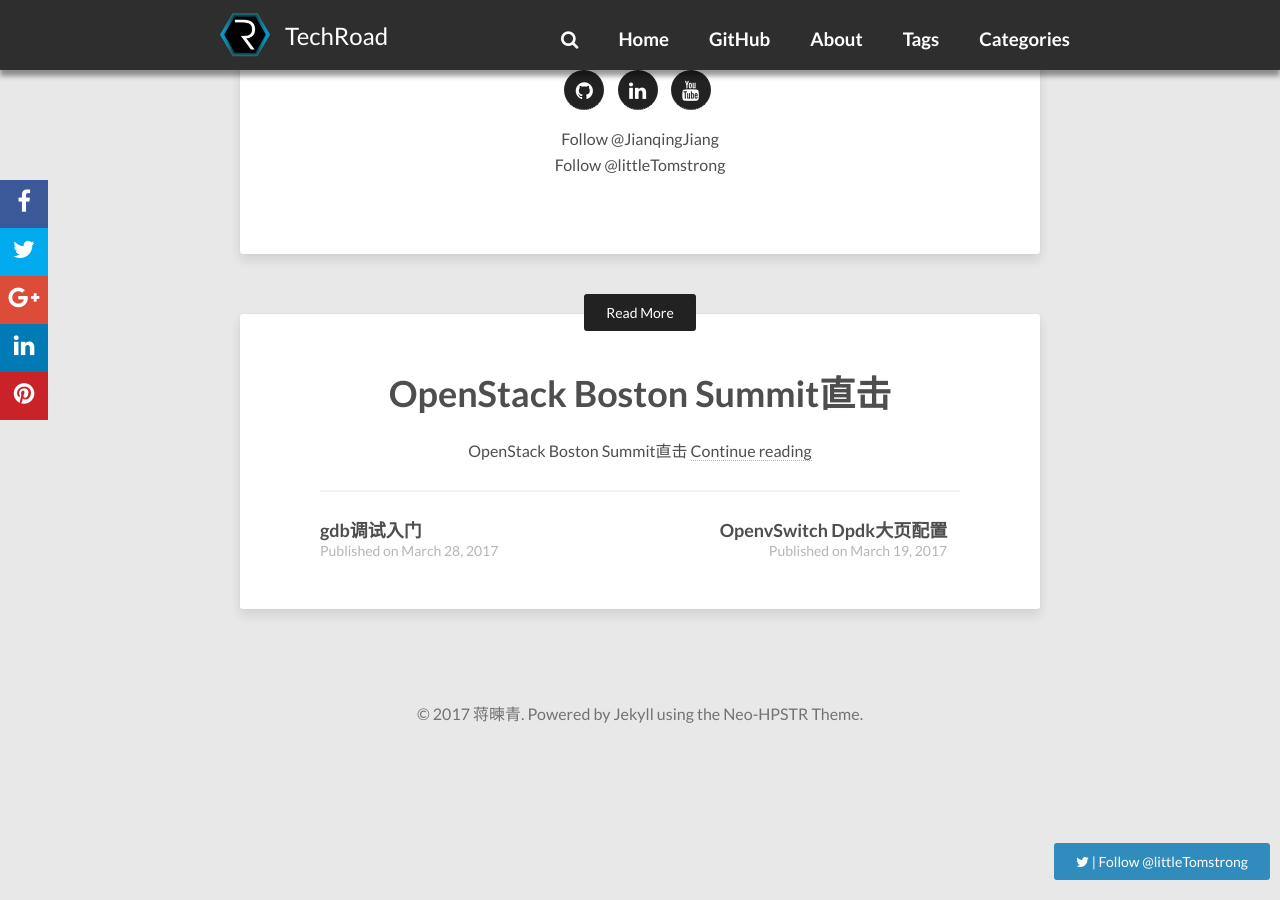
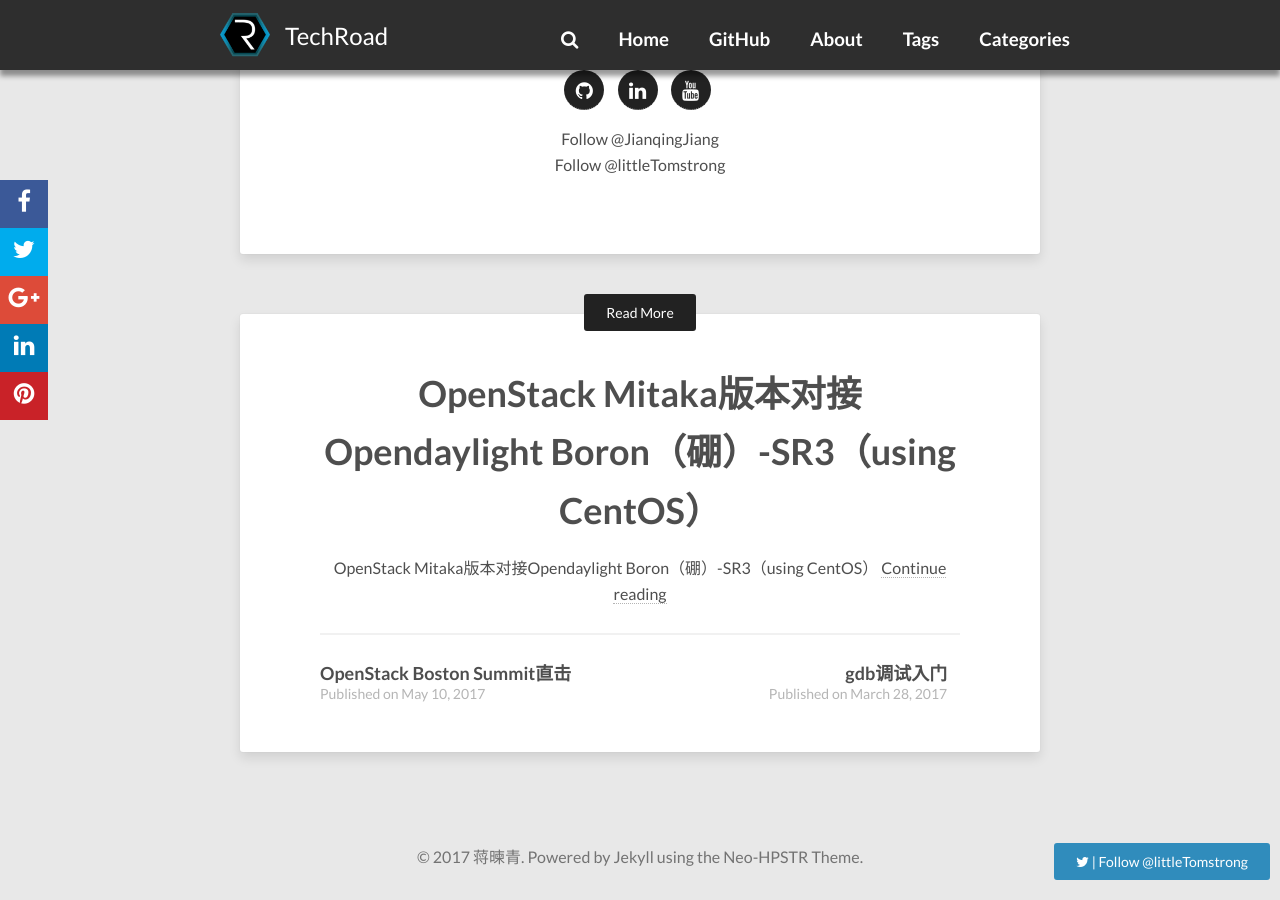
Before and after one commit to JianqingJiang/jianqingjiang.github.io, a Jekyll site: the page built from _posts/2017-05-11-openvswitch-performance-test.md, in a window 1280 px wide and 900 px high, scrolled down 3107 px. Built offline with Jekyll 4.4.1, drawn with Linux system fonts in a browser that asks for light colours; nearby versions of some CDN libraries; comment, search, counter and statistics services are not loaded; some of the changed lines change nothing that is shown.

Commit message:
modified _config.yml

````diff
--- a/_posts/2017-05-11-openvswitch-performance-test.md
+++ b/_posts/2017-05-11-openvswitch-performance-test.md
@@ -2,8 +2,8 @@
 layout: post
 title: OpenvSwitch Performance Test
 description: "Openv Switch Performance Test"
-tags: [SDN]
-categories: [SDN]
+tags: [OpenvSwitch]
+categories: [OpenvSwitch]
 ---
 
 ##  实验环境：
--- /dev/null
+++ b/_posts/2017-05-30-openstack- mitaka-integrate-opendaylight-boron-SR3-using-CentOS.md
@@ -0,0 +1,256 @@
+---
+layout: post
+title: OpenStack Mitaka版本对接Opendaylight Boron（硼）-SR3（using CentOS）
+description: "OpenStack Mitaka版本对接Opendaylight Boron（硼）-SR3（using CentOS）"
+tags: [SDN]
+categories: [SDN]
+---
+
+
+由于ODL社区的文档更新实在是很慢，而且文档很多都是用DevStack或者是Ubuntu的环境，导致稍微版本更新一下，或者底层的OS换一下，参考的文档便不再适用了，由此还需要中文文档可以及时更新。
+
+###  实验环境：
+系统：CentOS7
+OpenStack：Mitaka Stable版本，一台物理机起controller+network+compute ，一台物理机起compute
+ODL:Opendaylight Boron（硼）-SR3版本,部署在单独的物理机
+
+
+### 安装OpenStack:
+如何安装OpenStack不在本文档的讨论范畴之内，可参考该官方文档，网络类型选择self-service就可以了
+https://docs.openstack.org/mitaka/install-guide-rdo/
+
+### 如何安装ODL：
+由于ODL的安装可以下载编译好的代码，对新手已经有很大的帮助了，但是由于ODL的feature再不断的更新，使用氦版本的文档还是有问题
+http://www.sdnlab.com/1931.html
+上面的链接文档还是可以借鉴，需要先安装JDK版本，我安装了1.8版本，设置完环境变量之后就可以使用ODL了
+
+```
+# unzip distribution-karaf-0.5.3-Boron-SR3.zip
+# cd distribution-karaf-0.5.3-Boron-SR3/
+# cd bin
+# ./karaf
+```
+硼版本已经不会有"线程异常且No route to host错误"这个问题了
+在ODL shell中, 需要按照顺序安装下列的features:
+
+```
+opendaylight-user@root>feature:install odl-ovsdb-openstack
+opendaylight-user@root>feature:install odl-dlux-core
+opendaylight-user@root>feature:install odl-dlux-all
+```
+使用下列命令检查上述的features有没有正确的安装
+```
+opendaylight-user@root>feature:list | grep dlux
+  < showing the list of features installed … >
+opendaylight-user@root>feature:list | grep openstack
+  < showing the list of features installed … >
+opendaylight-user@root>
+```
+
+临时关闭防火墙和selinux
+```
+setenforce 0
+systemctl stop firewalld
+```
+安装完成之后可以使用下列命令在任意节点获取到ODL上面的对接OpenStack API的信息：
+```
+openstack@controller:~$ curl -u admin:admin http://192.168.51.110:8080/controller/nb/v2/neutron/networks
+{
+   "networks" : [ ]
+}openstack@controller:~$
+```
+到这里ODL上设置就基本完成了
+注意：请按照一定的顺序安装，安装顺序不合理的话，会导致后面Web界面无法访问！且记录遇到的一个问题：在没有按照顺序安装组件的情况下，无法登录进入ODL主界面。解决方法是通过logout退出karaf平台，进入bin目录：cd bin，执行./karaf clean，再次重复上面的安装组件操作。
+
+###OpenStack对接ODL
+### 清理OpenStack环境：
+使用下列命令关闭neutron-server
+```
+openstack@controller:~$ sudo service neutron-server stop
+```
+在OpenStack上所有节点移除openvswitch-agent
+```
+openstack@network:~$ systemctl stop neutron-openvswitch-agent
+openstack@network:~$ systemctl disable neutron-openvswitch-agent
+openstack@network:~$ sudo rm -rf /var/log/openvswitch/
+openstack@network:~$ sudo rm -rf /etc/openvswitch/conf.db
+openstack@network:~$ sudo mkdir /var/log/openvswitch/
+openstack@network:~$ sudo service openvswitch-switch start
+openvswitch-switch start/running
+openstack@network:~$ sudo ovs-vsctl show
+2c63096f-74f3-46eb-9904-00305ef84106
+    ovs_version: "2.5.0"
+openstack@network:~$
+```
+
+让每个节点上的ovs连接ODL,没有br-int的话重新新建一个
+```
+sudo ovs-vsctl set-manager tcp:192.168.51.110:6640
+ovs-vsctl set-controller br-int "tcp:192.168.51.110:6633"
+```
+然后在ODL的界面上就可以显示2个OVS已经连上来了
+ODL的网页URL跟氦版本也有所不同
+http://$your_odl_ip:8181/index.html
+登录名/密码都是admin
+
+![image](/images/openstack_integrate_odl/1.png)
+
+如果需要上外网的话，需要增加br-ex
+```
+openstack@network:~$ sudo ovs-vsctl add-br br-ex
+openstack@network:~$ sudo ovs-vsctl add-port br-ex eth0
+openstack@network:~$ sudo ovs-vsctl show
+2c63096f-74f3-46eb-9904-00305ef84106
+    Manager "tcp:192.168.51.110:6640"
+        is_connected: true
+    Bridge br-ex
+        Port br-ex
+            Interface br-ex
+                type: internal
+        Port "eth3"
+            Interface "eth0"
+    Bridge br-int
+        Controller "tcp:192.168.51.110:6653"
+            is_connected: true
+        fail_mode: secure
+        Port br-int
+            Interface br-int
+                type: internal
+    ovs_version: "2.5.0"
+openstack@network:~$
+```
+
+在Neutron服务节点更改配置
+
+```
+openstack@network:~$ sudo vi /etc/neutron/plugins/ml2/ml2_conf.ini
+[ml2]
+type_drivers = flat,vxlan
+tenant_network_types = vxlan
+mechanism_drivers = opendaylight
+
+[ml2_odl]
+password = admin
+username = admin
+url = http://192.168.51.110:8080/controller/nb/v2/neutron
+```
+
+在OpenStack Controller节点重新配置数据库
+```
+openstack@controller:~$ source ./admin_openrc.sh
+openstack@controller:~$ mysql -u root -pmysqlpassword
+MariaDB [(none)]> DROP DATABASE neutron;
+Query OK, 157 rows affected (1.76 sec)
+
+MariaDB [(none)]> CREATE DATABASE neutron;
+Query OK, 1 row affected (0.00 sec)
+
+MariaDB [(none)]> GRANT ALL PRIVILEGES ON neutron.* TO 'neutron'@'localhost' IDENTIFIED BY 'NEUTRON_DBPASS';
+Query OK, 0 rows affected (0.05 sec)
+
+MariaDB [(none)]> GRANT ALL PRIVILEGES ON neutron.* TO 'neutron'@'%' IDENTIFIED BY 'NEUTRON_DBPASS';
+Query OK, 0 rows affected (0.00 sec)
+
+MariaDB [(none)]> exit
+Bye
+openstack@controller:$ rm -rf /etc/neutron/plugin.ini
+openstack@controller:$ ln -s /etc/neutron/plugins/ml2/ml2_conf.ini /etc/neutron/plugin.ini
+openstack@controller:$ su -s /bin/sh -c "neutron-db-manage --config-file /etc/neutron/neutron.conf --config-file /etc/neutron/plugins/ml2/ml2_conf.ini upgrade head" neutron
+```
+
+### 安装networking-odl
+ODL现在已经不用在ml2文件下放入一个python脚本了，目前搞了一个专门的项目叫netwoking-odl，安装一下然后改下配置就可以了。从最新的Neutron代码中，已经发现了诸如原来的opendaylight和其他一些sdn Plugin，已经开始从项目中移除，统一命名为诸如networking-xxxx之类的独立项目。
+```
+openstack@controller:$ yum install python-pip -y
+openstack@controller:$ sudo pip install networking-odl
+```
+另一种安装方式如下
+```
+openstack@controller:$ git clone https://github.com/openstack/networking-odl -b stable/mitaka
+openstack@controller:$ cd networking-odl/
+openstack@controller:$ ./setup.py
+```
+文档说明安装完成之后才可以启动neutron-server,否则会出现如下的报错，说明OpenStack找不到ODL插件
+```
+2017-05-26 22:57:27.434 5518 INFO neutron.common.config [-] Logging enabled!
+2017-05-26 22:57:27.435 5518 INFO neutron.common.config [-] /usr/bin/neutron-server version 8.3.0
+2017-05-26 22:57:27.436 5518 INFO neutron.common.config [-] Logging enabled!
+2017-05-26 22:57:27.436 5518 INFO neutron.common.config [-] /usr/bin/neutron-server version 8.3.0
+2017-05-26 22:57:27.454 5518 INFO neutron.manager [-] Loading core plugin: neutron.plugins.ml2.plugin.Ml2Plugin
+2017-05-26 22:57:27.756 5518 INFO neutron.plugins.ml2.managers [-] Configured type driver names: ['flat', 'vxlan']
+2017-05-26 22:57:27.759 5518 INFO neutron.plugins.ml2.drivers.type_flat [-] Allowable flat physical_network names: ['provider']
+2017-05-26 22:57:27.765 5518 INFO neutron.plugins.ml2.managers [-] Loaded type driver names: ['flat', 'vxlan']
+2017-05-26 22:57:27.766 5518 INFO neutron.plugins.ml2.managers [-] Registered types: ['flat', 'vxlan']
+2017-05-26 22:57:27.766 5518 INFO neutron.plugins.ml2.managers [-] Tenant network_types: ['vxlan']
+2017-05-26 22:57:27.766 5518 INFO neutron.plugins.ml2.managers [-] Configured extension driver names: []
+2017-05-26 22:57:27.767 5518 INFO neutron.plugins.ml2.managers [-] Loaded extension driver names: []
+2017-05-26 22:57:27.767 5518 INFO neutron.plugins.ml2.managers [-] Registered extension drivers: []
+2017-05-26 22:57:27.767 5518 INFO neutron.plugins.ml2.managers [-] Configured mechanism driver names: ['opendaylight']
+2017-05-26 22:57:27.768 5518 ERROR stevedore.extension [-] Could not load 'opendaylight': No module named opendaylight.driver
+2017-05-26 22:57:27.768 5518 ERROR stevedore.extension [-] No module named opendaylight.driver
+2017-05-26 22:57:27.768 5518 ERROR stevedore.extension Traceback (most recent call last):
+2017-05-26 22:57:27.768 5518 ERROR stevedore.extension   File "/usr/lib/python2.7/site-packages/stevedore/extension.py", line 163, in _load_plugins
+2017-05-26 22:57:27.768 5518 ERROR stevedore.extension     verify_requirements,
+2017-05-26 22:57:27.768 5518 ERROR stevedore.extension   File "/usr/lib/python2.7/site-packages/stevedore/named.py", line 123, in _load_one_plugin
+2017-05-26 22:57:27.768 5518 ERROR stevedore.extension     verify_requirements,
+2017-05-26 22:57:27.768 5518 ERROR stevedore.extension   File "/usr/lib/python2.7/site-packages/stevedore/extension.py", line 184, in _load_one_plugin
+2017-05-26 22:57:27.768 5518 ERROR stevedore.extension     plugin = ep.resolve()
+2017-05-26 22:57:27.768 5518 ERROR stevedore.extension   File "/usr/lib/python2.7/site-packages/pkg_resources/__init__.py", line 2235, in resolve
+2017-05-26 22:57:27.768 5518 ERROR stevedore.extension     module = __import__(self.module_name, fromlist=['__name__'], level=0)
+2017-05-26 22:57:27.768 5518 ERROR stevedore.extension ImportError: No module named opendaylight.driver
+```
+但是我在CentOS7下安装完了之后还是有上述报错，neutron-server依然起不来
+我的默认的ml2 plugins像openvswitch是安装下如下路径下的/usr/lib/python2.7/site-packages/neutron/plugins/ml2/drivers/openvswitch/
+而且我的networking_odl安装包已经安装在如下路径下/usr/lib/python2.7/site-packages/networking_odl/ml2/
+谷歌了几天之后，得出以下解决方案
+我需要把
+/usr/lib/python2.7/site-packages/networking_odl-2.0.1.dev15-py2.7.egg-info/entry_points.txt
+里面的内容合并到
+/usr/lib/python2.7/site-packages/neutron-8.3.0-py2.7.egg-info/entry_points.txt
+中，终于neutron-server停止抱怨了
+合并完成的entry_points.txt如下
+```
+[neutron.ml2.mechanism_drivers]
+opendaylight = networking_odl.ml2.mech_driver:OpenDaylightMechanismDriver
+opendaylight_v2 = networking_odl.ml2.mech_driver_v2:OpenDaylightMechanismDriver
+fake_agent = neutron.tests.unit.plugins.ml2.drivers.mech_fake_agent:FakeAgentMechanismDriver
+l2population = neutron.plugins.ml2.drivers.l2pop.mech_driver:L2populationMechanismDriver
+linuxbridge = neutron.plugins.ml2.drivers.linuxbridge.mech_driver.mech_linuxbridge:LinuxbridgeMechanismDriver
+logger = neutron.tests.unit.plugins.ml2.drivers.mechanism_logger:LoggerMechanismDriver
+macvtap = neutron.plugins.ml2.drivers.macvtap.mech_driver.mech_macvtap:MacvtapMechanismDriver
+openvswitch = neutron.plugins.ml2.drivers.openvswitch.mech_driver.mech_openvswitch:OpenvswitchMechanismDriver
+sriovnicswitch = neutron.plugins.ml2.drivers.mech_sriov.mech_driver.mech_driver:SriovNicSwitchMechanismDriver
+test = neutron.tests.unit.plugins.ml2.drivers.mechanism_test:TestMechanismDriver
+```
+
+### 验证
+
+在OpenStack中创建网络后，执行下面命令
+```
+[root@controller ~]#  curl -u admin:admin http://192.168.51.110:8080/controller/nb/v2/neutron/networks
+{
+   "networks" : [ {
+      "id" : "6a678525-2853-419a-8a4e-26a714644cc6",
+      "admin_state_up" : true,
+      "status" : "ACTIVE",
+      "tenant_id" : "93545f587b074e50ad70571e2d9df7a6",
+      "name" : "net1",
+      "shared" : false,
+      "router:external" : false,
+      "provider:network_type" : "vxlan",
+      "provider:segmentation_id" : "80",
+      "segments" : [ ]
+   } ]
+}[root@controller ~]#
+```
+ODL已经可以获取到网络信息
+创建2台虚机，可以成功获取到IP地址，并且可以相互访问
+![image](/images/openstack_integrate_odl/2.png)
+
+OpenStack与ODL安装至此就成功了。
+
+
+参考文档
+https://docs.openstack.org/developer/networking-odl/installation.html
+https://wiki.opendaylight.org/view/OpenStack_and_OpenDaylight
+http://docs.opendaylight.org/en/stable-boron/submodules/netvirt/docs/openstack-guide/openstack-with-netvirt.html#installing-opendaylight-on-an-existing-openstack
````
Also changed, not shown: images/openstack_integrate_odl/1.png (added), images/openstack_integrate_odl/2.png (added), 3 other files.
